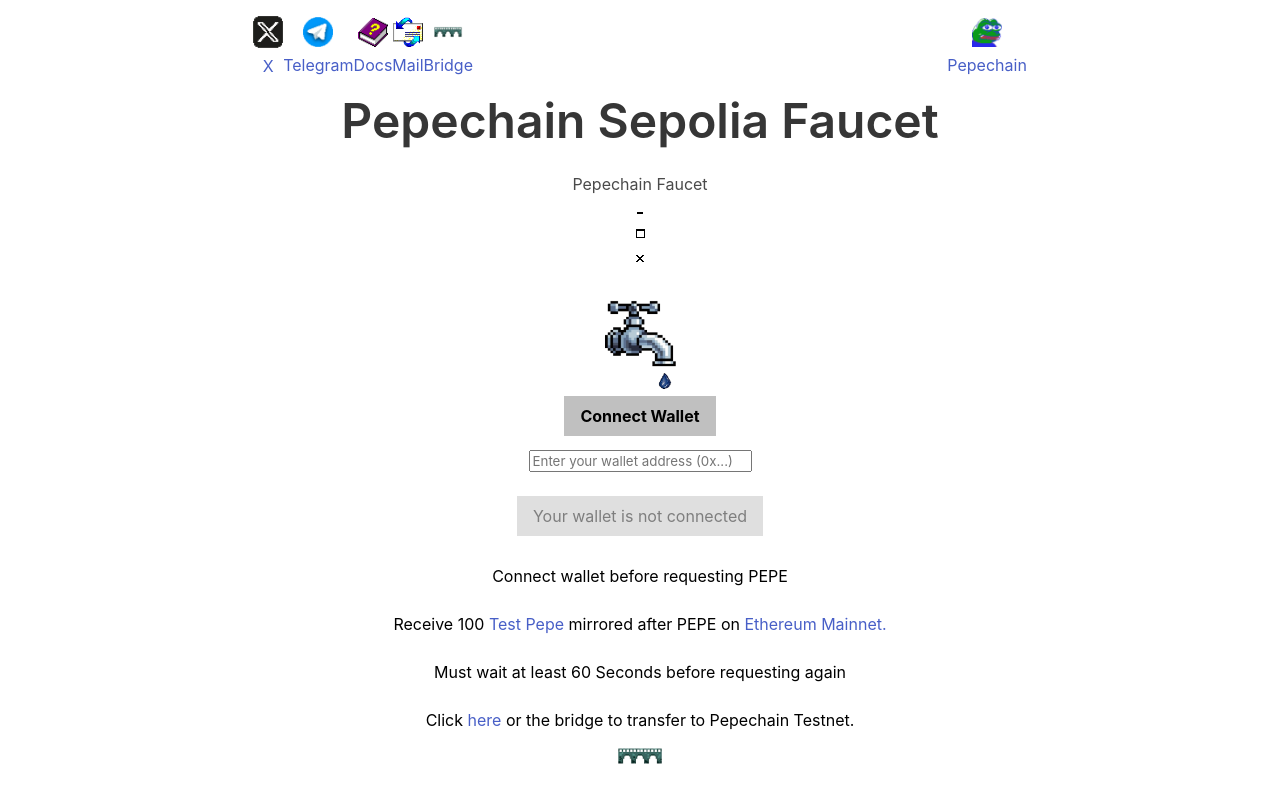
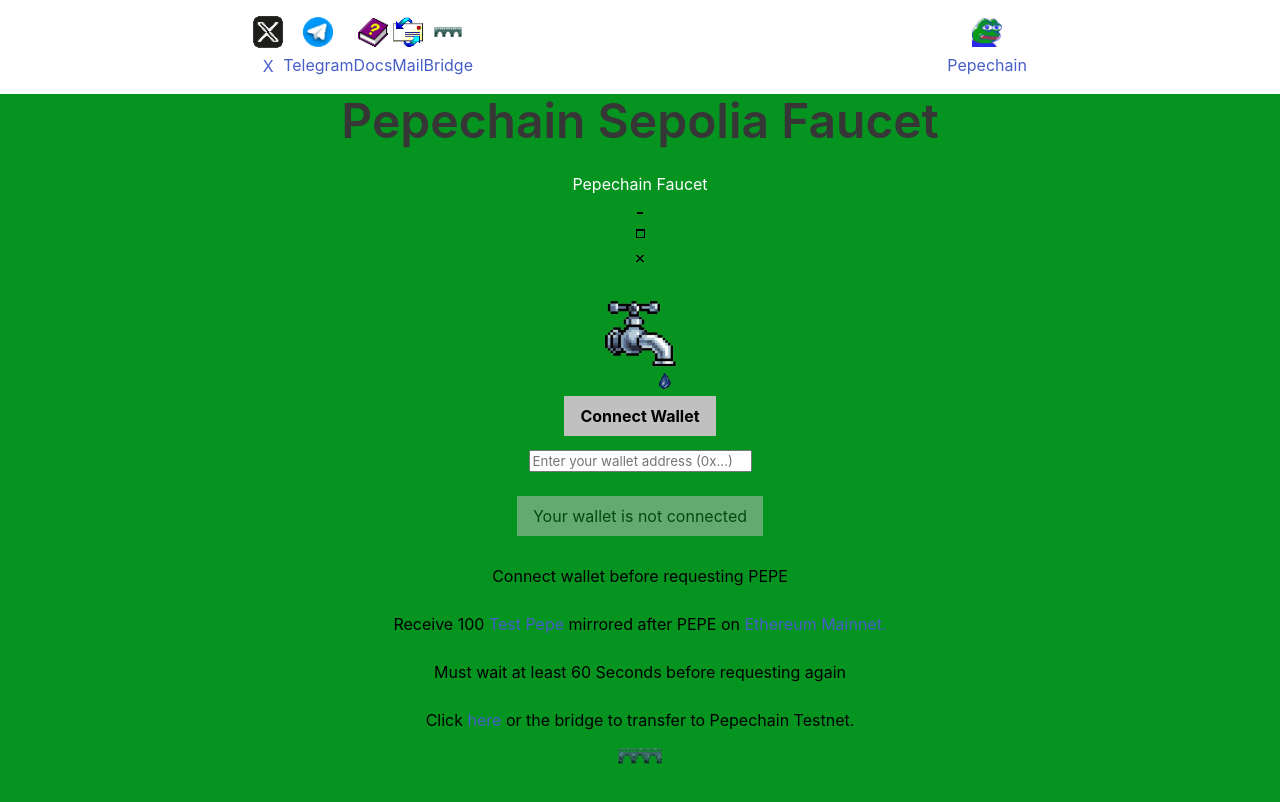
Before and after one commit to pepechainbiz/Frenswap, a React (Create React App) app in the folder pepechain-faucet-main/: page / in a window 1280 px wide. Shown: the top 802 px of the page. Built offline with nearby package versions, Linux system fonts and the light colour scheme.

Commit message:
update CSS
green background/body

```diff
--- a/pepechain-faucet-main/src/App.css
+++ b/pepechain-faucet-main/src/App.css
@@ -0,0 +1,9 @@
+body {
+    /* background: url("./images/bit1.png"); */
+    /*background: url("./images/scarlet.png") no-repeat, url("./images/bg-1.png") no-repeat;  */
+    background-color: #069420;
+    color: white;
+    /* overflow-wrap: anywhere; */
+    /* box-sizing: border-box; */
+    /* overflow: visible; */
+  }
```
